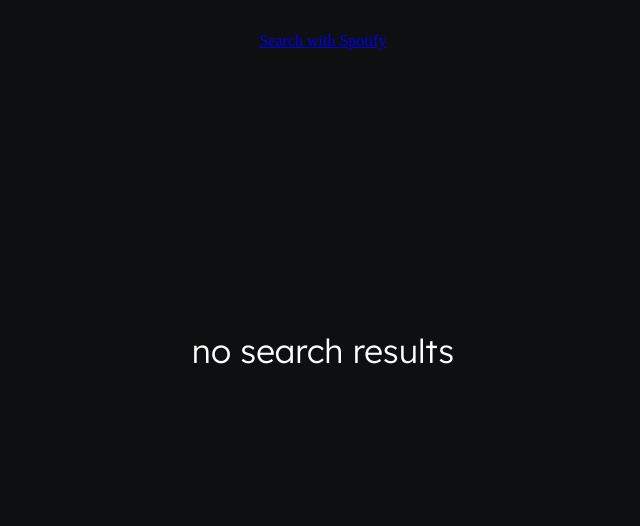
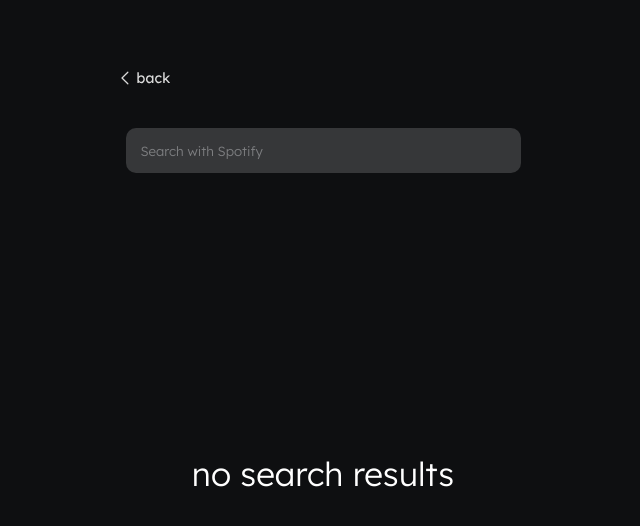
Before and after one commit to tinaduo/groove-music-app, a Next.js app: page /newreview in a window 1280 px wide. Shown: the top 526 px of the page, without its empty margins (317-957 px from the left). Built offline with nearby package versions, Linux system fonts and the light colour scheme.

Commit message:
newreview

```diff
--- a/pages/newreview.js
+++ b/pages/newreview.js
@@ -2,6 +2,7 @@ import { useState, useEffect } from "react";
 import { useRouter } from "next/router";
 import styles from "@/styles/NewReview.module.css";
 import Link from "next/link";
+import Head from "next/head";
 
 export default function NewReview() {
     const router = useRouter();
@@ -86,13 +87,12 @@ export default function NewReview() {
 
     return (
         <main className={`${styles.main}`}>
-            {!token ?
-                <a href={`${AUTH_ENDPOINT}?client_id=${CLIENT_ID}&redirect_uri=${REDIRECT_URI}&response_type=${RESPONSE_TYPE}`}>
-                    Search with Spotify</a>
-                : null }
-
-            {token &&
-                <form>
+            <Head>
+                <title>GROOVE - NEW REVIEW</title>
+                <meta name="description" content="Creating New Review" />
+                <meta name="viewport" content="width=device-width, initial-scale=1" />
+                <link rel="icon" href="/favicon.ico" />
+            </Head>
             <div className={styles.backbuttonContainer}>
                 <Link
                     className={styles.backbuttonLink}
@@ -103,6 +103,12 @@ export default function NewReview() {
                     </svg>
                 </Link>
             </div>
+            {!token ?
+                <a className={`${styles.spotifyButton}`} href={`${AUTH_ENDPOINT}?client_id=${CLIENT_ID}&redirect_uri=${REDIRECT_URI}&response_type=${RESPONSE_TYPE}`}>
+                    Search with Spotify</a>
+                : null}
+            {token &&
+                <form>
                     <svg
                         className={`${styles.searchIcon}`}
                         xmlns="http://www.w3.org/2000/svg" width="15" height="15" viewBox="0 0 15 15" fill="none">
--- a/styles/NewReview.module.css
+++ b/styles/NewReview.module.css
@@ -89,3 +89,21 @@
     margin-top: 37px;
     margin-bottom: 37px;;
 }
+
+.spotifyButton {
+    display: flex;
+    width: 395px;
+    height: 45px;
+    align-items: center;
+    border-radius: 10px;
+    background-color: #363739;
+    color: #7D7E80;
+    font-family: 'Lexend';
+    font-size: 13.33px;
+    font-style: normal;
+    font-weight: 400;
+    line-height: normal;
+    border: none;
+    padding-left: 15px;
+    text-decoration: none;
+}
```
Also changed, not shown: components/SnackBar/SnackBar.module.css (deleted, +0 -40 lines), components/SnackBar/index.js (deleted, +0 -20 lines). Lines whose indentation alone changed are shown as unchanged.
